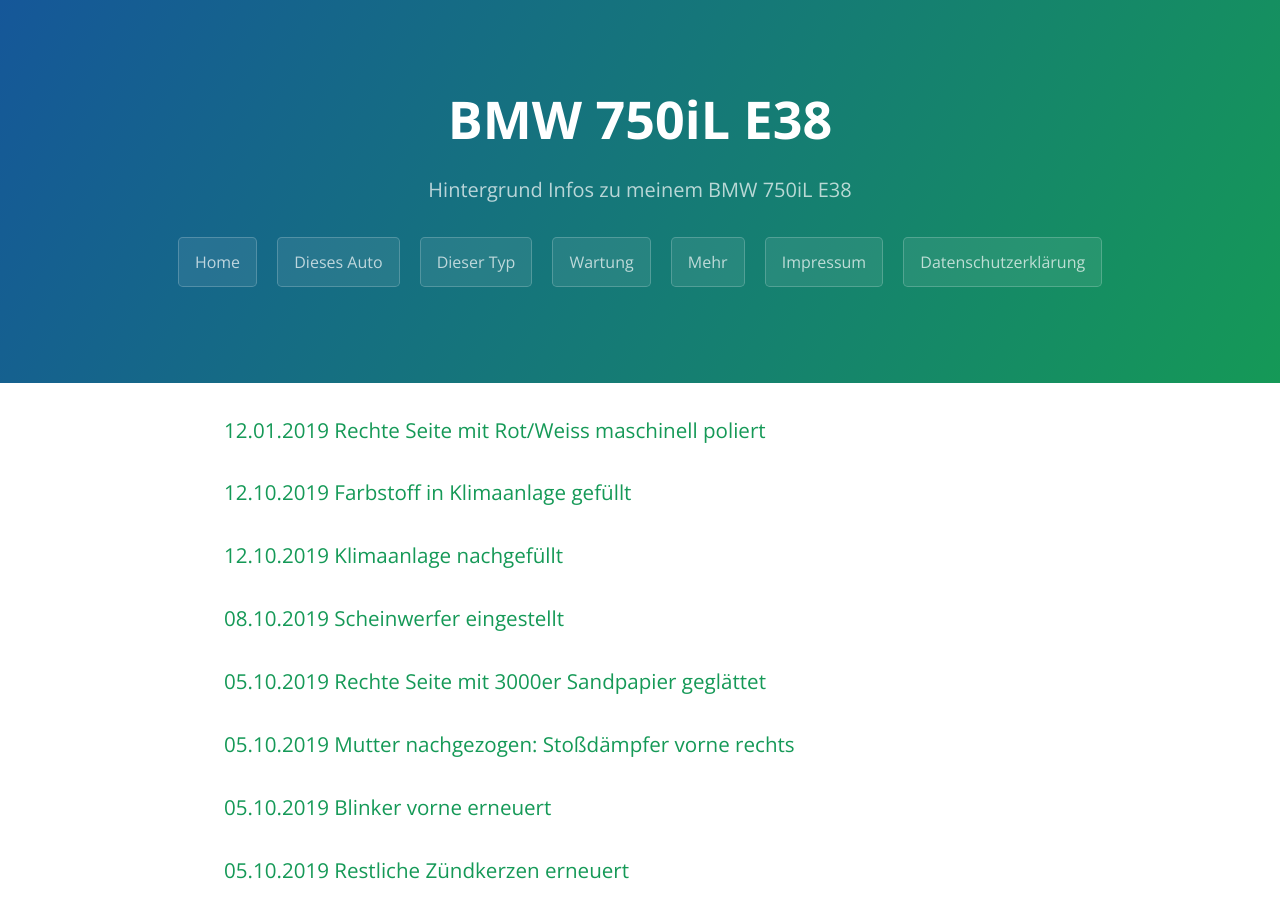
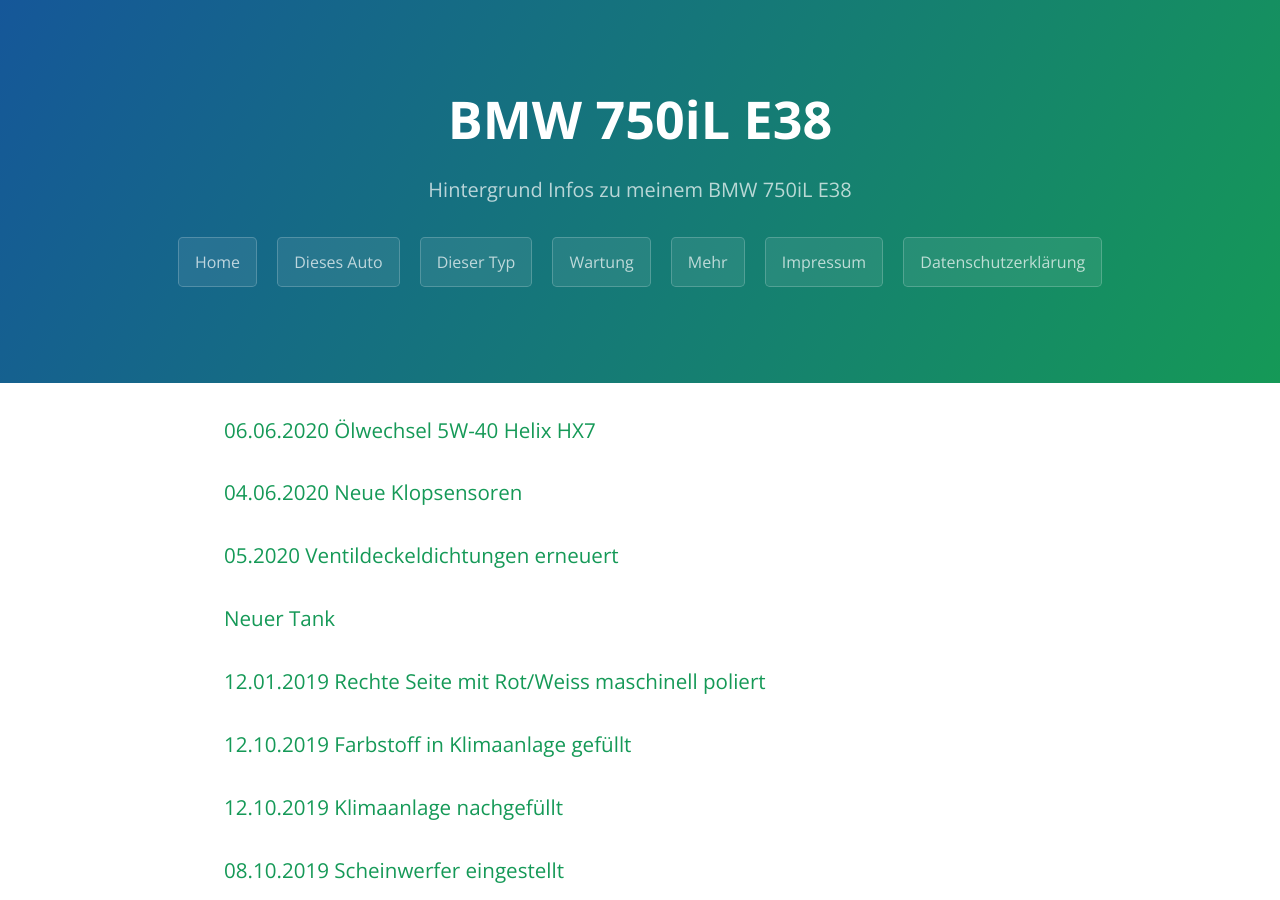
Before and after one commit to trautw/BMW750iL, a Jekyll site: the page built from docs/_pages/03_maintenance.md, in a window 1280 px wide and 900 px high. Built offline with Jekyll 4.4.1, drawn with Linux system fonts in a browser that asks for light colours.

Commit message:
Update 03_maintenance.md

```diff
--- a/docs/_pages/03_maintenance.md
+++ b/docs/_pages/03_maintenance.md
@@ -4,6 +4,10 @@ title: Wartung
 permalink: /maintenance/
 ---
 
+### 06.06.2020 Ölwechsel 5W-40 Helix HX7
+### 04.06.2020 Neue Klopsensoren
+### 05.2020 Ventildeckeldichtungen erneuert
+### Neuer Tank
 ### 12.01.2019 Rechte Seite mit Rot/Weiss maschinell poliert
 ### 12.10.2019 Farbstoff in Klimaanlage gefüllt
 ### 12.10.2019 Klimaanlage nachgefüllt
```
